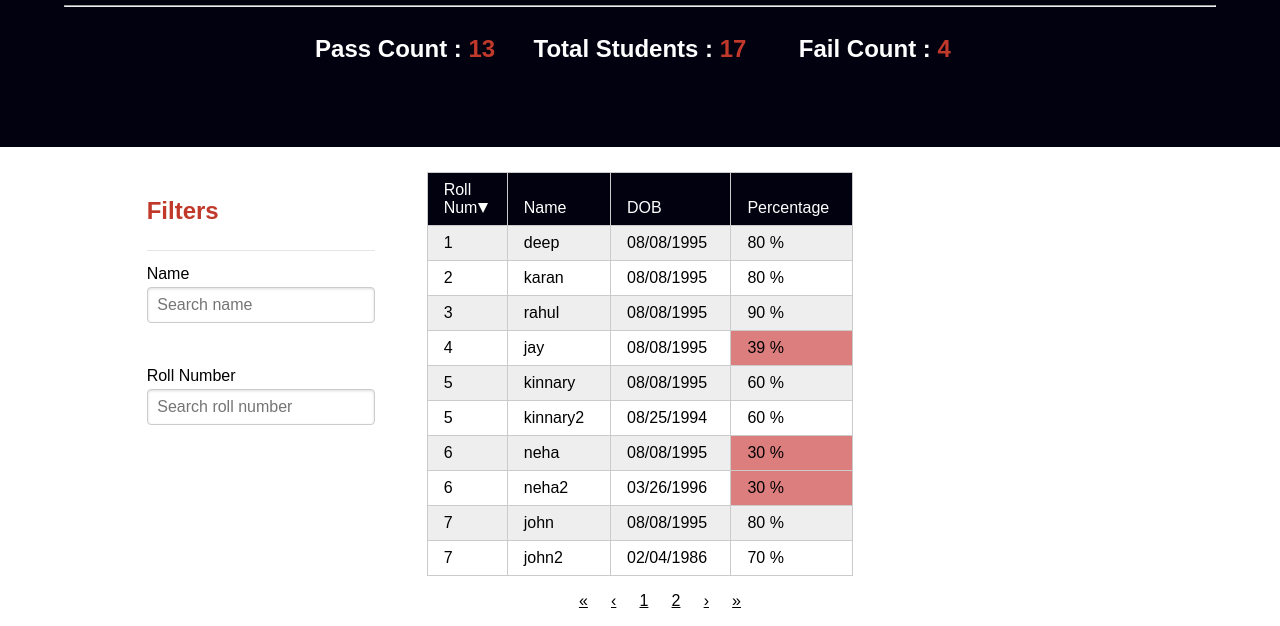
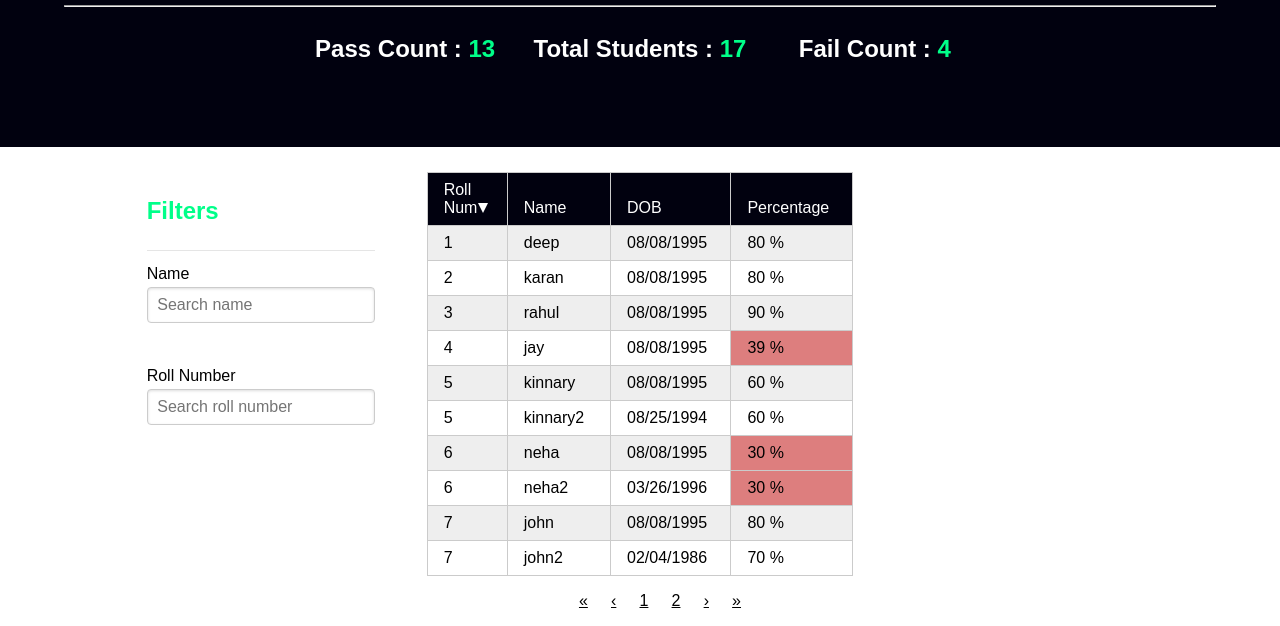
Before and after one commit to deepwired/assignment, a website: page app/index.html in a window 1280 px wide. Shown: the part 184-810 px from the top of the page. Drawn offline with Linux system fonts and the light colour scheme.

Commit message:
project ready for use

```diff
--- a/app/scss/styles.scss
+++ b/app/scss/styles.scss
@@ -1,5 +1,5 @@
 $primary-color: #01010f;
-$secondary-color: #C0392B;
+$secondary-color: #00ff89;
 $secondary-color-hover: #d85347;
 $tertiary-color: #ffffff;
 $light-red-color: #dd7e7e;
```
Also changed, not shown: app/css/styles.css.
